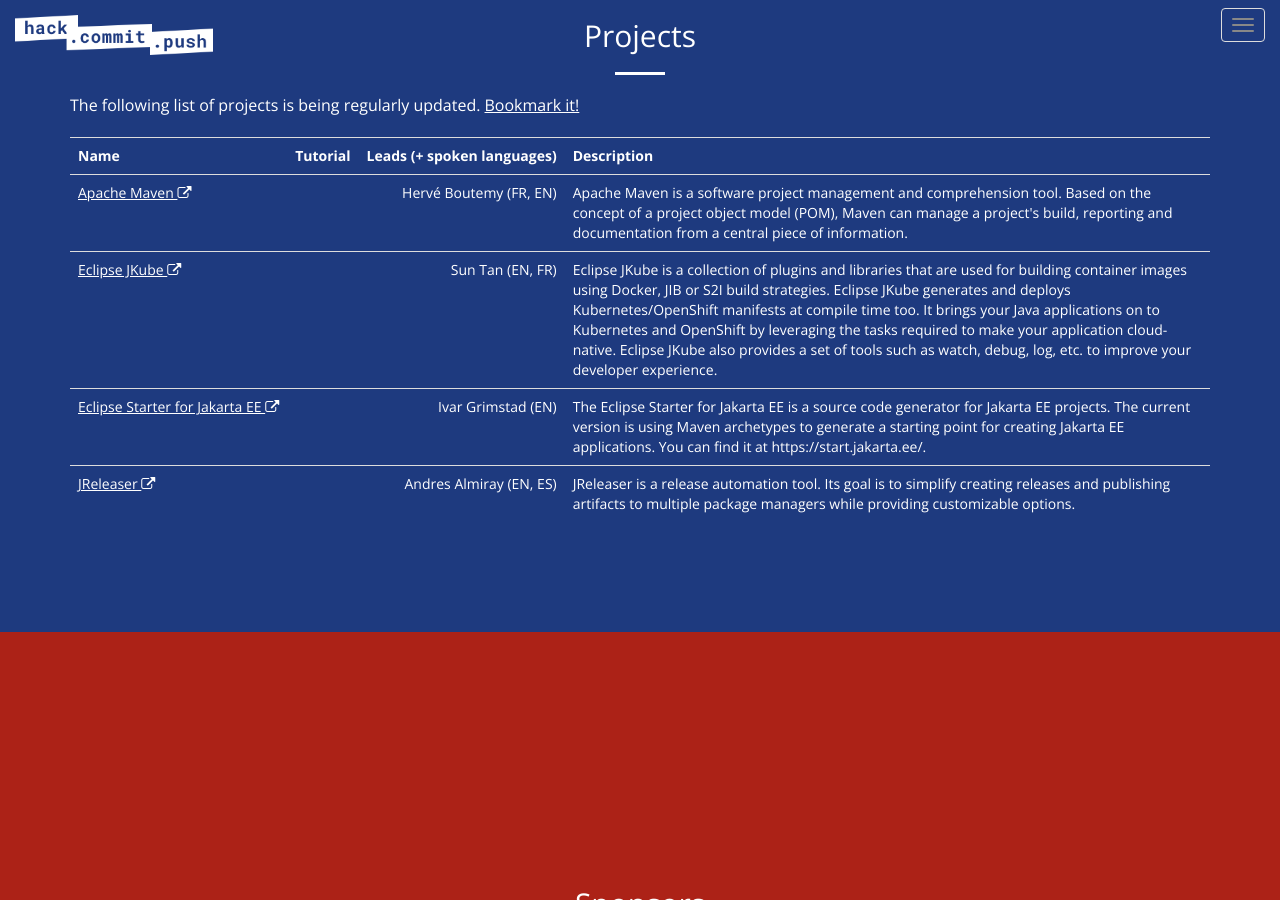
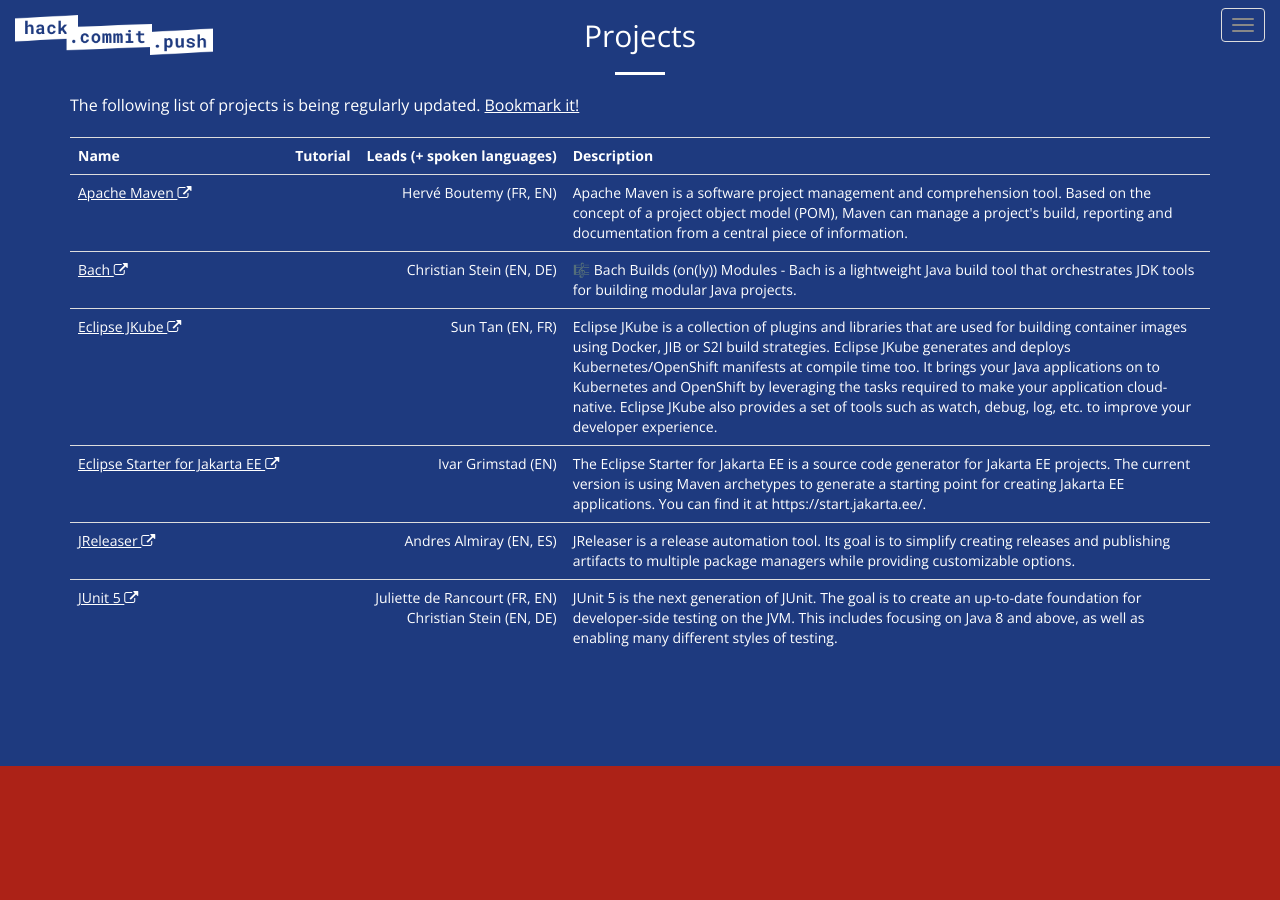
Before and after one commit to hack-commit-push/paris2022, a Jekyll site: the page built from index.html, in a window 1280 px wide and 900 px high, scrolled down 4155 px. Built offline with Jekyll 4.4.1, drawn with Linux system fonts in a browser that asks for light colours.

Commit message:
Add JUnit 5 and Bach projects

```diff
--- a/_data/projects.yml
+++ b/_data/projects.yml
@@ -33,6 +33,15 @@
         - FR
         - EN
 
+- name: Bach
+  url: https://bach.run/
+  description: 🎼 Bach Builds (on(ly)) Modules - Bach is a lightweight Java build tool that orchestrates JDK tools for building modular Java projects.
+  leads:
+    - name: Christian Stein
+      spoken_languages:
+        - EN
+        - DE
+
 - name: Eclipse JKube
   url: https://www.eclipse.org/jkube/
   # description is optional but highly recommended
@@ -60,3 +69,16 @@
       spoken_languages:
         - EN
         - ES
+
+- name: JUnit 5
+  url: https://junit.org/
+  description: JUnit 5 is the next generation of JUnit. The goal is to create an up-to-date foundation for developer-side testing on the JVM. This includes focusing on Java 8 and above, as well as enabling many different styles of testing.
+  leads:
+    - name: Juliette de Rancourt
+      spoken_languages:
+        - FR
+        - EN
+    - name: Christian Stein
+      spoken_languages:
+        - EN
+        - DE
```
